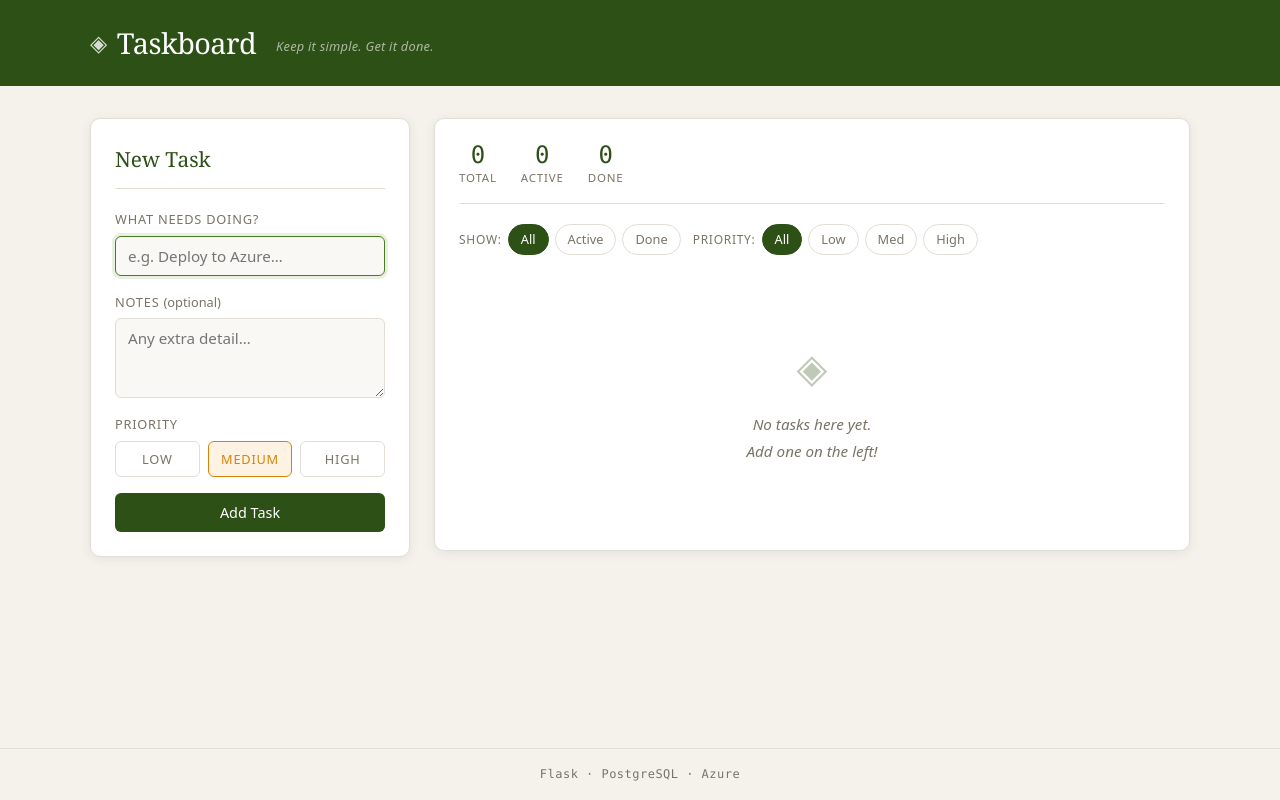
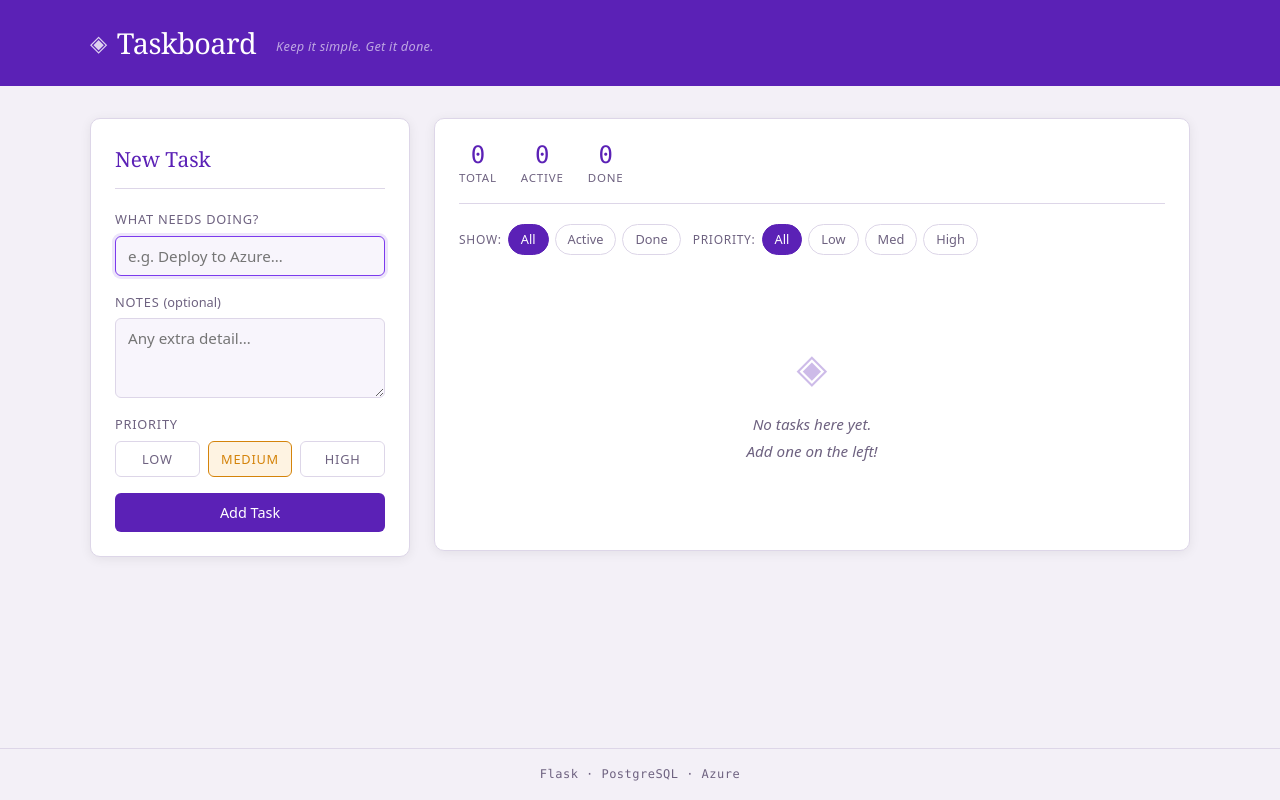
Before and after one commit to gingerbraden/pa200-hw2, a Flask app: page / in a window 1280 px wide. Run offline with Flask 3, Linux system fonts and the light colour scheme.

Commit message:
feat(app): change colour scheme

```diff
--- a/static/css/style.css
+++ b/static/css/style.css
@@ -1,21 +1,21 @@
 /* ── Design tokens ────────────────────────────────────────────────────────── */
 :root {
-  --bg:          #f5f2ec;
-  --surface:     #ffffff;
-  --surface-2:   #faf8f4;
-  --border:      #e2ddd6;
-  --text:        #1a1814;
-  --text-muted:  #7a7468;
-  --accent:      #2d5016;
-  --accent-pale: #e8f0df;
-  --accent-mid:  #4a7c25;
-  --high:        #c0392b;
-  --high-pale:   #fdecea;
-  --med:         #d4830a;
-  --med-pale:    #fef3e2;
-  --low:         #27647a;
-  --low-pale:    #e2f0f5;
-  --done-text:   #a09890;
+    --bg:          #f3f0f7;
+    --surface:     #ffffff;
+    --surface-2:   #f8f5fc;
+    --border:      #ddd6e8;
+    --text:        #1a1420;
+    --text-muted:  #6e6280;
+    --accent:      #5b21b6;
+    --accent-pale: #ede5fb;
+    --accent-mid:  #7c3aed;
+    --high:        #c0392b;
+    --high-pale:   #fdecea;
+    --med:         #d4830a;
+    --med-pale:    #fef3e2;
+    --low:         #2563eb;
+    --low-pale:    #e0eaff;
+    --done-text:   #9890a0;
   --radius:      10px;
   --radius-sm:   6px;
   --shadow:      0 2px 12px rgba(0,0,0,.07);
```
